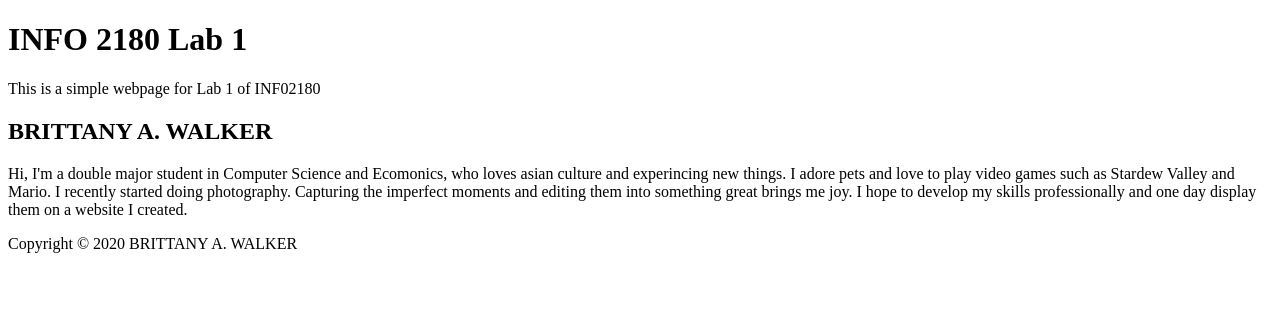
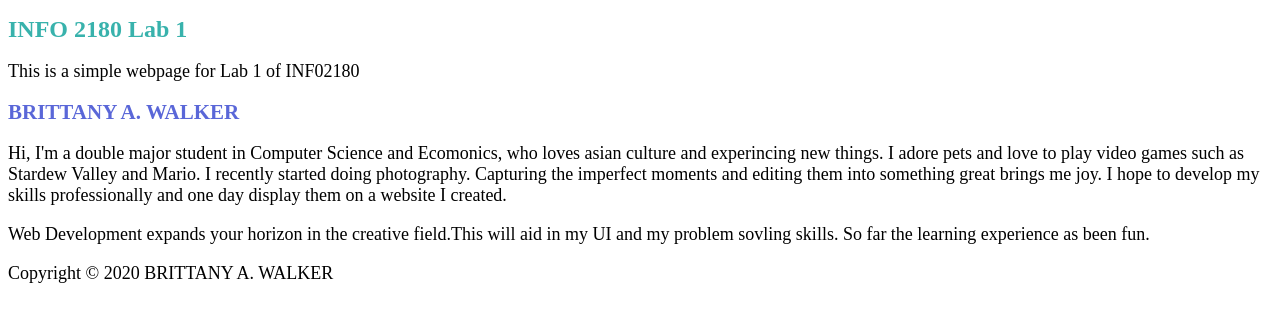
Before and after one commit to brittanyawalker/info2180-lab1, a plain HTML site: page index.html in a window 1280 px wide. Drawn offline with Linux system fonts and the light colour scheme.

Commit message:
added css and updated paragraph

```diff
--- a/index.html
+++ b/index.html
@@ -1,6 +1,7 @@
 <!DOCTYPE html>
 <html lang="en">
 <head>
+    <link rel="stylesheet" href="styles.css">
     <meta charset="UTF-8">
     <meta http-equiv="X-UA-Compatible" content="IE=edge">
     <meta name="viewport" content="width=device-width, initial-scale=1.0">
@@ -13,7 +14,8 @@
     </header>
     <main>
         <h2>BRITTANY A. WALKER</h2>
-        <p> Hi, I'm a double major student in Computer Science and Ecomonics, who loves asian culture and experincing new things. I adore pets and love to play video games such as Stardew Valley and Mario. I recently started doing photography. Capturing the imperfect moments and editing them into something great brings me joy. I hope to develop my skills professionally and one day display them on a website I created.  </p>
+        <p> Hi, I'm a double major student in Computer Science and Ecomonics, who loves asian culture and experincing new things. I adore pets and love to play video games such as Stardew Valley and Mario. I recently started doing photography. Capturing the imperfect moments and editing them into something great brings me joy. I hope to develop my skills professionally and one day display them on a website I created.</p>
+        <p> Web Development expands your horizon in the creative field.This will aid in my UI and my problem sovling skills. So far the learning experience as been fun. </p>
     </main>
     <footer>
         <p>Copyright &copy; 2020 BRITTANY A. WALKER</p>
--- /dev/null
+++ b/styles.css
@@ -0,0 +1,13 @@
+h1{
+    font-size: 24px;
+    color: #38B2AC;
+}
+
+h2{
+    font-size: 21px;
+    color: #5A67D8;
+}
+
+p{
+    font-size: 18px;
+}
```
